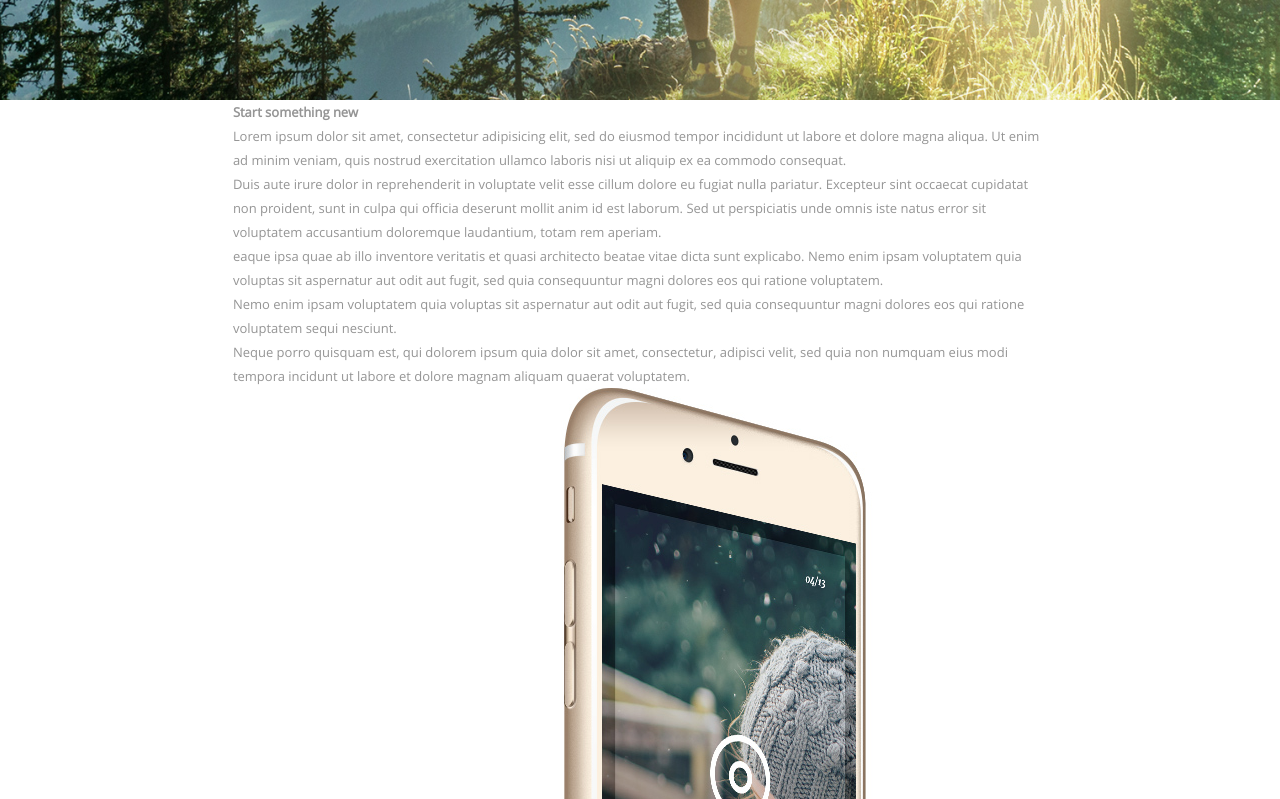
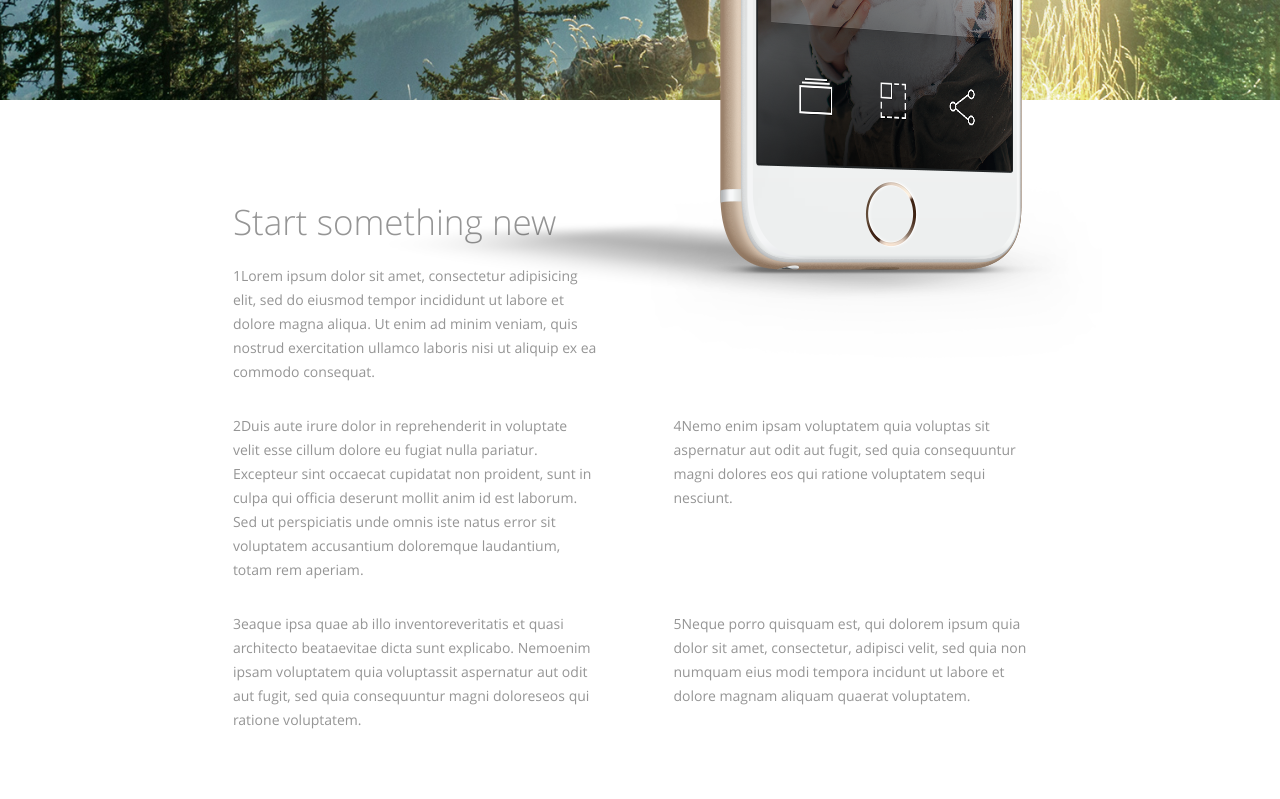
Before and after one commit to Freudstein/TAKE, a plain HTML site: page index.html in a window 1280 px wide. Shown: the part 700-1499 px from the top of the page. Drawn offline with Linux system fonts and the light colour scheme.

Commit message:
Added Info section

```diff
--- a/index.html
+++ b/index.html
@@ -38,23 +38,23 @@
 				</h2>
 				<div class="info__wrapper">
 					<p class="info__text">
-						Lorem ipsum dolor sit amet, consectetur adipisicing elit, sed do eiusmod tempor incididunt ut labore et dolore magna aliqua. Ut enim ad minim veniam, quis nostrud exercitation ullamco laboris nisi ut aliquip ex ea commodo consequat.
+						1Lorem ipsum dolor sit amet, consectetur adipisicing elit, sed do eiusmod tempor incididunt ut labore et dolore magna aliqua. Ut enim ad minim veniam, quis nostrud exercitation ullamco laboris nisi ut aliquip ex ea commodo consequat.
 					</p>
 					<p class="info__text">
-						Duis aute irure dolor in reprehenderit in voluptate velit esse cillum dolore eu fugiat nulla pariatur. Excepteur sint occaecat cupidatat non proident, sunt in culpa qui officia deserunt mollit anim id est laborum. Sed ut perspiciatis unde omnis iste natus error sit voluptatem accusantium doloremque laudantium, totam rem aperiam.
+						2Duis aute irure dolor in reprehenderit in voluptate velit esse cillum dolore eu fugiat nulla pariatur. Excepteur sint occaecat cupidatat non proident, sunt in culpa qui officia deserunt mollit anim id est laborum. Sed ut perspiciatis unde omnis iste natus error sit voluptatem accusantium doloremque laudantium, totam rem aperiam.
 					</p>
 					<p class="info__text">
-						 eaque ipsa quae ab illo inventore veritatis et quasi architecto beatae vitae dicta sunt explicabo. Nemo enim ipsam voluptatem quia voluptas sit aspernatur aut odit aut fugit, sed quia consequuntur magni dolores eos qui ratione voluptatem.
+						3eaque ipsa quae ab illo inventoreveritatis et quasi architecto beataevitae dicta sunt explicabo. Nemoenim ipsam voluptatem quia voluptassit aspernatur aut odit aut fugit, sed quia consequuntur magni doloreseos qui ratione voluptatem.
 					</p>
 					<p class="info__text">
-						Nemo enim ipsam voluptatem quia voluptas sit aspernatur aut odit aut fugit, sed quia consequuntur magni dolores eos qui ratione voluptatem sequi nesciunt.
+						4Nemo enim ipsam voluptatem quia voluptas sit aspernatur aut odit aut fugit, sed quia consequuntur magni dolores eos qui ratione voluptatem sequi nesciunt.
 					</p>
 					<p class="info__text">
-						Neque porro quisquam est, qui dolorem ipsum quia dolor sit amet, consectetur, adipisci velit, sed quia non numquam eius modi tempora incidunt ut labore et dolore magnam aliquam quaerat voluptatem.
+						5Neque porro quisquam est, qui dolorem ipsum quia dolor sit amet, consectetur, adipisci velit, sed quia non numquam eius modi tempora incidunt ut labore et dolore magnam aliquam quaerat voluptatem.
 					</p>
 				</div>
-				<figure class="info__pictutre">
-					<img src="img/iPhone.jpg" width="713" height="948" alt="iPhone">
+				<figure class="info__picture">
+					<img src="img/iPhone.png" width="713" height="948" alt="iPhone">
 				</figure>
 			</div>
 		</section>
--- a/scss/style.scss
+++ b/scss/style.scss
@@ -23,6 +23,11 @@ body{
 	width: 68.3%;
 
 	padding: 0 30px;
+}
+
+.heading{
+	@extend %OpenSansLight;
+	font-size: 35px;
 }
 
 /* vertical inscription on the left */
@@ -86,3 +91,44 @@ body{
 
 	color: #fff;
 }
+
+/* ====== INFO ====== */
+
+.info{
+	position: relative;
+
+	margin-bottom: 70px;
+	padding-top: 110px;
+}
+
+.info__heading{
+	margin-bottom: 30px;
+}
+
+.info__wrapper{
+	display: grid;
+	grid-template-columns: repeat(2, 1fr);
+	grid-template-rows: repeat(3, fit-content(95px));
+	grid-auto-flow: column;
+	gap: 30px 67px;
+
+}
+
+.info__text{
+	padding-right: 10px;
+
+	@extend %OpenSansRegular;
+	font-size: 14px;
+
+	&:nth-child(4){
+		grid-row-start: 2;
+	}
+}
+
+.info__picture{
+	position: absolute;
+	top: -800px;
+	right: -25px;
+}
+
+/* ====== ADVANYAGES ====== */
```
Also changed, not shown: css/style-min.css, img/iPhone.jpg (deleted), img/iPhone.png (added).
